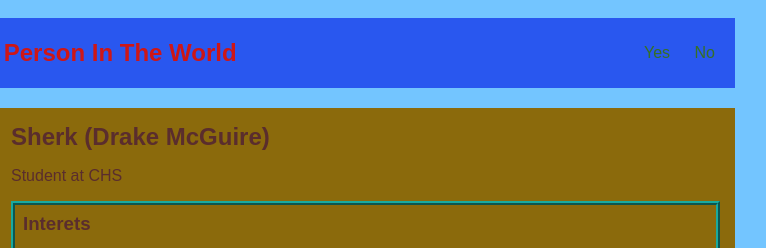
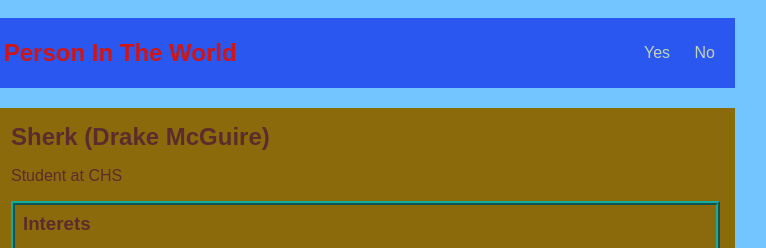
Before and after one commit to DrakeMcguire22/drakemcguire22.github.io, a plain HTML site: page index.html in a window 1280 px wide. Shown: the top 248 px of the page, 305-1071 px from the left. Drawn offline with Linux system fonts and the light colour scheme.

Commit message:
push.github.io

```diff
--- a/index.html
+++ b/index.html
@@ -38,7 +38,7 @@
             }
             a {
                 text-decoration: none;
-                color: rgb(54, 112, 36);
+                color: rgb(193, 212, 187);
             }
 
             /* main container area beneath menu */
```
